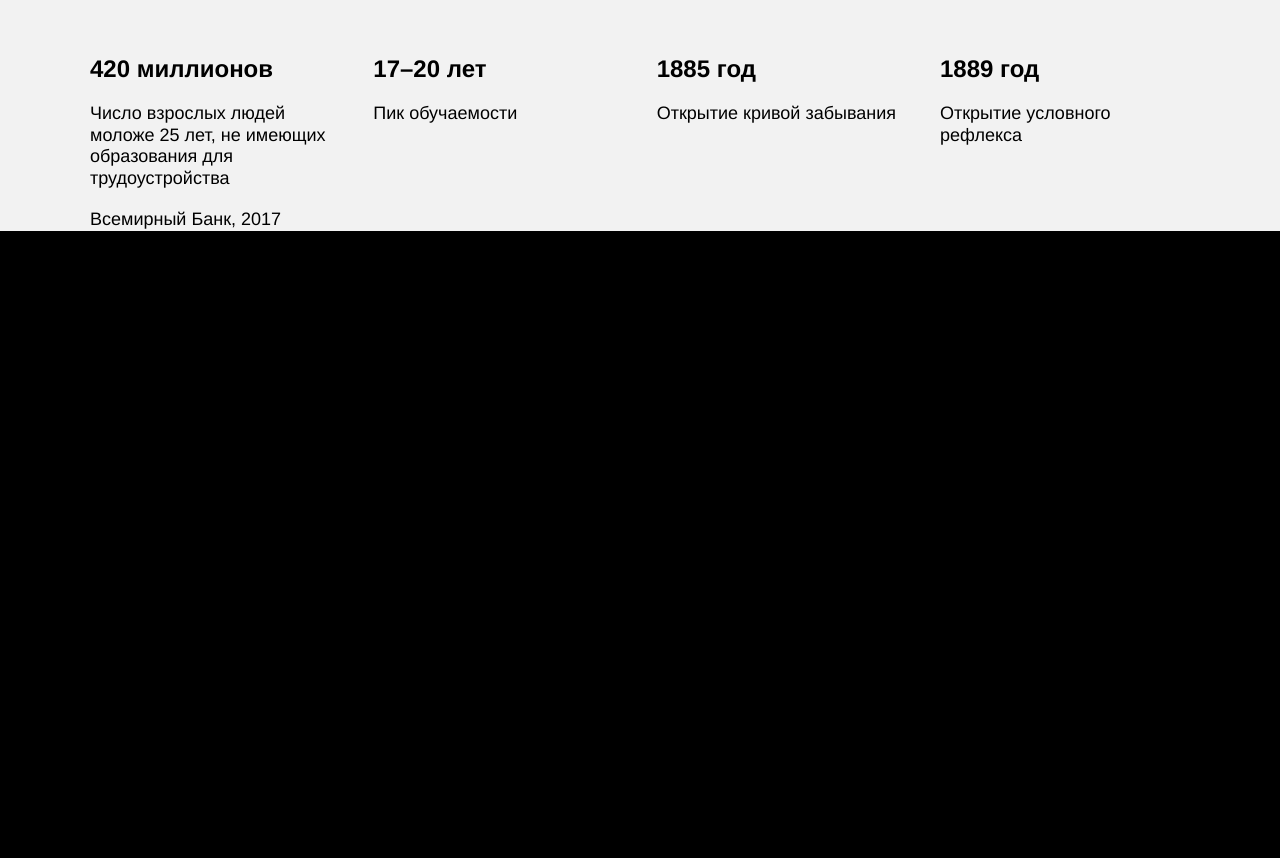
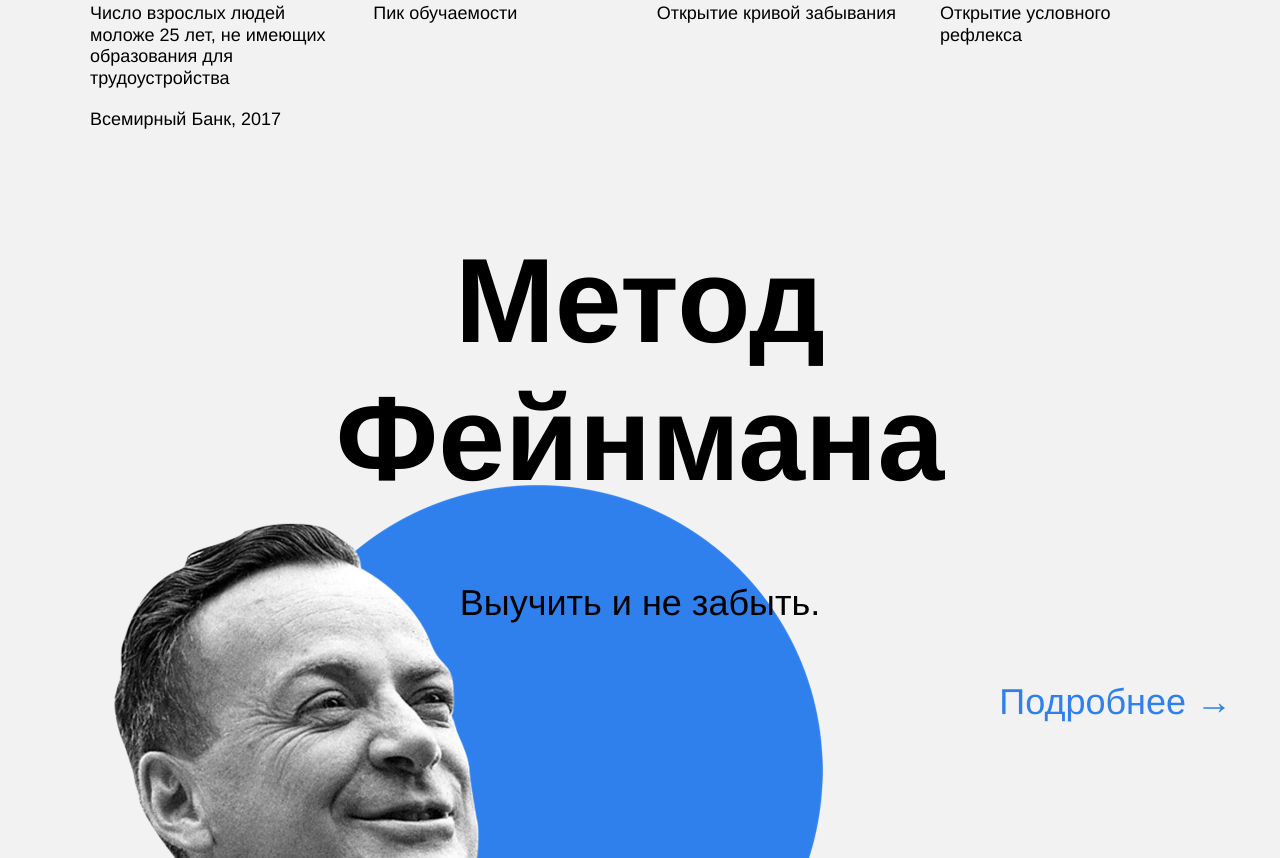
Before and after one commit to Artyom9494/how-to-learn, a plain HTML site: page index.html in a window 1280 px wide. Shown: the part 1942-2800 px from the top of the page. Before the commit the page ends 2273 px from the top, so only its background shows below. Drawn offline with Linux system fonts and the light colour scheme.

Commit message:
готово section feynman

```diff
--- a/index.html
+++ b/index.html
@@ -80,6 +80,9 @@
       </section>
 
       <section class="feynman">
+        <h2 class="feynman__title">Метод<br> Фейнмана</h2>
+        <h3 class="feynman__subtitle">Выучить и не забыть.</h3>
+        <a href="#" class="feynman__link">Подробнее →</a>
       </section>
 
       <section class="kaufman">
--- a/styles/style.css
+++ b/styles/style.css
@@ -95,13 +95,12 @@ body {
 .description {
   display: flex;
   justify-content: center;
+  margin: 100px 0;
 }
 
 .tow-columns {
-  margin: 100px 0;
   display: flex;
   justify-content: space-between;
-  margin: 100px 0;
   width: 80%;
   min-width: 784px;
 }
@@ -193,3 +192,40 @@ body {
 /* Конец второй секции */
 
 /* начало 3й секции */
+
+.feynman {
+  height: 890px;
+  margin-top: 100px;
+  text-align: center;
+  position: relative;
+  background-image: url(../images/feynman.png);
+  background-repeat: no-repeat;
+  background-size: 867px 637px;
+  background-position: bottom left;
+}
+
+.feynman__title {
+  width: 648px;
+  margin: auto;
+  line-height: 1.15;
+  font-size: 120px;
+  font-weight: bold;
+}
+
+.feynman__subtitle {
+  line-height: 51px;
+  font-size: 36px;
+  font-weight: normal;
+  margin-top: 70px;
+}
+
+.feynman__link {
+  position: absolute;
+  top: 50%;
+  right: 48px;
+  text-decoration: none;
+  color: #2f80ed;
+  line-height: 51px;
+  font-size: 36px;
+  font-weight: normal;
+}
```
